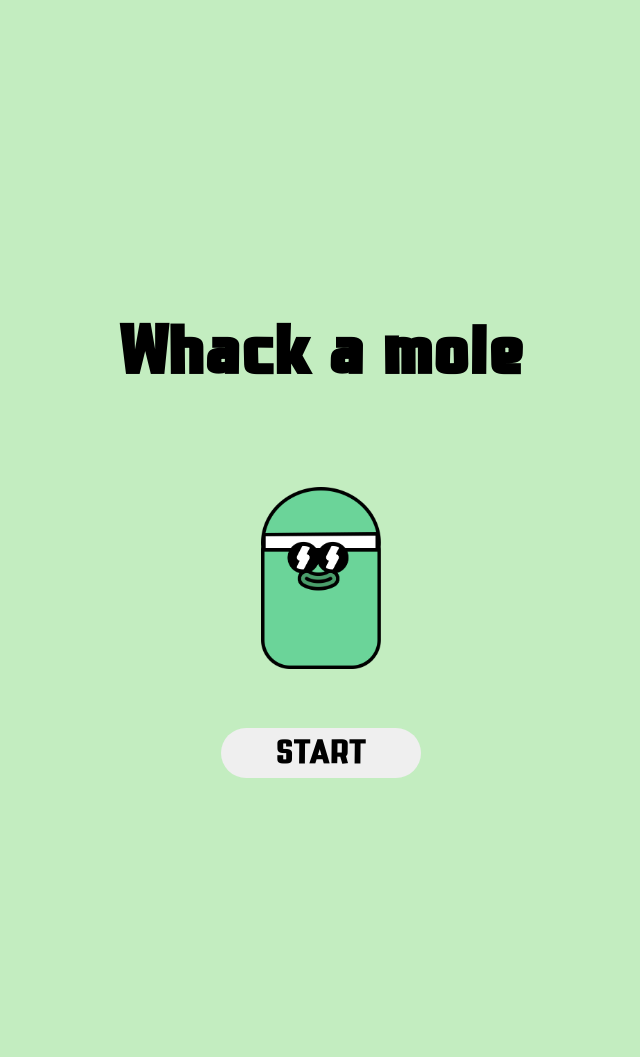
After one commit to ssssojung/pb-class, a PHP site: page /javascript/WhackAMole/index.html in a window 1280 px wide. The commit adds this page. Shown: the whole page, without its empty margins (319-959 px from the left). Run offline with PHP 8.4, Linux system fonts and the light colour scheme.

Commit message:
whack a mole 추가

```diff
--- a/index.html
+++ b/index.html
@@ -235,8 +235,8 @@
                 </a>
             </div>
             <div class="js_item">
-                <a href="#none">
-                    <div class="js_content on_going"></div>
+                <a href="//ssssojung.github.io/pb-class/javascript/WhackAMole/">
+                    <div class="js_content "></div>
                     <p>whack a mole</p>
                 </a>
             </div>
--- /dev/null
+++ b/javascript/WhackAMole/index.html
@@ -0,0 +1,97 @@
+<!DOCTYPE html>
+<html lang="en">
+<head>
+    <meta charset="UTF-8">
+    <meta name="viewport" content="width=device-width, initial-scale=1.0">
+    <title>Whack a mole</title>
+    <link rel="stylesheet" href="./style.css">
+</head>
+<body>
+    <div class="start_bg">
+        <div class="start_con">
+            <h1>Whack a mole</h1>
+            <div class="greenBiz"></div>
+            <button id="start">Start</button>
+        </div>
+    </div>
+    <div class="over_bg">
+        <div class="over_con">
+            <h1>Whack a mole</h1>
+            <div class="greenBiz"></div>
+            <p>SCORE : <span id="FinalScore"></span></p>
+            <button id="replay">Replay</button>
+        </div>
+    </div>
+    <div class="Box">
+        <div id="game">
+            <div class="top_con">
+                <p class="time_con"><span id="timer"></span></p>
+                <span id="score"></span>
+            </div>
+            <div class="row">
+                <div class="cell">
+                    <div class="hole"></div>
+                    <div class="Biz hidden"></div>
+                    <div class="bomb hidden"></div>
+                    <div class="hole_front"></div>
+                </div>
+                <div class="cell">
+                    <div class="hole"></div>
+                    <div class="Biz hidden"></div>
+                    <div class="bomb hidden"></div>
+                    <div class="hole_front"></div>
+                </div>
+                <div class="cell">
+                    <div class="hole"></div>
+                    <div class="Biz hidden"></div>
+                    <div class="bomb hidden"></div>
+                    <div class="hole_front"></div>
+                </div>
+            </div>
+            <div class="row">
+                <div class="cell">
+                    <div class="hole"></div>
+                    <div class="Biz hidden"></div>
+                    <div class="bomb hidden"></div>
+                    <div class="hole_front"></div>
+                </div>
+                <div class="cell">
+                    <div class="hole"></div>
+                    <div class="Biz hidden"></div>
+                    <div class="bomb hidden"></div>
+                    <div class="hole_front"></div>
+                </div>
+                <div class="cell">
+                    <div class="hole"></div>
+                    <div class="Biz hidden"></div>
+                    <div class="bomb hidden"></div>
+                    <div class="hole_front"></div>
+                </div>
+            </div>
+            <div class="row">
+                <div class="cell">
+                    <div class="hole"></div>
+                    <div class="Biz hidden"></div>
+                    <div class="bomb hidden"></div>
+                    <div class="hole_front"></div>
+                </div>
+                <div class="cell">
+                    <div class="hole"></div>
+                    <div class="Biz hidden"></div>
+                    <div class="bomb hidden"></div>
+                    <div class="hole_front"></div>
+                </div>
+                <div class="cell">
+                    <div class="hole"></div>
+                    <div class="Biz hidden"></div>
+                    <div class="bomb hidden"></div>
+                    <div class="hole_front"></div>
+                </div>
+            </div>
+        </div>
+    </div>
+
+
+    <script src="./script.js"></script>
+</body>
+</html>
--- /dev/null
+++ b/javascript/WhackAMole/script.js
@@ -0,0 +1,102 @@
+const $timer = document.querySelector('#timer');
+const $score = document.querySelector('#score');
+const $game = document.querySelector('#game');
+const $start = document.querySelector('#start');
+const $$cells = document.querySelectorAll('.cell');
+const $replay = document.querySelector('#replay');
+const over_bg = document.querySelector('.over_bg');
+
+const holes = [0,0,0,0,0,0,0,0,0];
+let started = false;
+let score = 0;
+let time = 30;
+
+$start.addEventListener('click',()=>{
+    const start_bg = document.querySelector('.start_bg');
+    start_bg.style.display = 'none';
+    Game();
+});
+
+$replay.addEventListener('click',()=>{
+    score = 0;
+    time = 10;
+    started = false;
+    over_bg.style.display = 'none';
+    Game();
+});
+
+const Game = () =>{
+    if(started) return;
+    started = true;
+    console.log('시작')
+    const timerId = setInterval(()=>{
+        time = (time * 10 -1) /10;
+        $timer.textContent = time;
+        if(time === 0){
+            clearInterval(timerId);
+            clearInterval(tickId);
+            setTimeout(()=>{
+                over_bg.style.display = 'flex';
+                const Fscore = document.querySelector('#FinalScore');
+                Fscore.textContent = score;
+            },50);
+        }
+    },100);
+    const tickId = setInterval(tick, 1000);
+    tick();
+};
+
+
+let BizPercent = 0.3;
+let BombPercent = 0.5;
+
+const tick = () =>{
+    holes.forEach((hole,index)=>{
+        if(hole) return; // setTimeout을 2초로 변경시켜줌
+        const randomValue = Math.random();
+        if(randomValue < BizPercent){
+            const $BIZ = $$cells[index].querySelector('.Biz')
+            holes[index] = setTimeout(()=>{ //1초 뒤에 사라짐
+                $BIZ.classList.add('hidden');
+                holes[index] = 0;
+               // console.log('안녕')//실행순서2
+            },1000);
+            $BIZ.classList.remove('hidden');
+            //console.log('하세요')//실행순서1
+        } else if(randomValue < BombPercent){
+            const $Bomb = $$cells[index].querySelector('.bomb')
+            holes[index] = setTimeout(()=>{ //1초 뒤에 사라짐
+                console.log('Bomb');
+                $Bomb.classList.add('hidden');
+                holes[index] = 0;
+               // console.log('안녕')//실행순서2
+            },1000);
+            $Bomb.classList.remove('hidden');
+        }
+    });
+}
+
+$$cells.forEach(($cell, index)=>{
+    $cell.querySelector('.Biz').addEventListener('click',(e)=>{
+        e.target.classList.add('dead');
+        e.target.classList.add('hidden');
+        score+=10;
+        $score.textContent =score;
+        clearTimeout(holes[index]); //기존 내려가는 타이머 제거
+        setTimeout(()=>{
+            holes[index] = 0;
+            e.target.classList.remove('dead');
+        },1000);
+    });
+    $cell.querySelector('.bomb').addEventListener('click',(e)=>{
+        e.target.classList.add('boom');
+        e.target.classList.add('hidden');
+        score-=10;
+        $score.textContent =score;
+        clearTimeout(holes[index]);
+        setTimeout(()=>{
+            holes[index]=0;
+            e.target.classList.remove('boom');
+        },1000)
+    })
+});
--- /dev/null
+++ b/javascript/WhackAMole/style.css
@@ -0,0 +1,172 @@
+@font-face {
+    font-family: 'cartoon_B';
+    src: url('../font/cartoon_B.ttf') format('truetype');
+}
+body{
+    background-color: #C3EDC0;
+    padding: 0;
+    margin: 0;
+    user-select: none;
+    font-family: 'cartoon_B';
+}
+.start_bg{
+    background-color: #C3EDC0;
+    position: fixed;
+    top: 0;
+    left: 0;
+    width: 100%;
+    height: 100%;
+    display: flex;
+    justify-content: center;
+    align-items: center;
+    z-index: 10;
+
+}
+.start_con,
+.over_con{
+    display: flex;
+    justify-content: center;
+    align-items: center;
+    flex-direction: column;
+}
+h1,
+.over_con p,
+#FinalScore{
+    font-family: 'cartoon_B';
+    font-size: 4rem;
+}
+.over_bg{
+    background-color: #C3EDC0;
+    position: fixed;
+    top: 0;
+    left: 0;
+    width: 100%;
+    height: 100%;
+    display: none;
+    justify-content: center;
+    align-items: center;
+    z-index: 10;
+}
+.over_con{
+    display: flex;
+    justify-content: center;
+    align-items: center;
+    flex-direction: column;
+}
+.greenBiz{
+    background-image: url(../img/green_BIZ.png);
+    width: 300px;
+    height: 300px;
+    background-size: 40%;
+    background-repeat: no-repeat;
+    background-position: center;
+}
+/* .start_con button{
+     cursor: pointer;
+} */
+button{
+    text-transform: uppercase;
+    font-family: 'cartoon_B';
+    border: none;
+    box-shadow: none;
+    border-radius: 0;
+    cursor: pointer;
+    width: 200px;
+    height: 50px;
+    font-size: 2rem;
+    border-radius: 50px;
+}
+.Box{
+    display: flex;
+    justify-content: center;
+    align-items: center;
+    min-height: 100vh;
+}
+.top_con{
+    display: flex;
+    justify-content: space-between;
+    align-items: center;
+}
+.Box span{
+    font-family: 'cartoon_B';
+    text-align: center;
+}
+.time_con{
+    font-size: 2.5rem;
+    width: 100px;
+    height: 100px;
+    border-radius: 50%;
+    background-color: #6BD499;
+    border: 5px solid white;
+    display: flex;
+    justify-content: center;
+    align-items: center;
+}
+#score{
+    display: inline-block;
+    font-size: 3.5rem;
+}
+.time_con span{
+    color: white;
+}
+.Biz, .bomb {
+    width: 131px;
+    height: 200px;
+    position: absolute;
+    transition: bottom 1s;
+}
+.Biz{
+    width: 200px;
+    height: 200px;
+    background: url('../img/green_BIZ.png') center center no-repeat;
+    background-size: 131px 200px;
+    bottom: -10px;
+    cursor: pointer;
+}
+.bomb{
+    width: 200px;
+    height: 200px;
+    background: url('../img/bomb_BIZ.png') center center no-repeat;
+    background-size: 131px 200px;
+    bottom: 10px;
+    cursor: pointer;
+}
+.boom{
+    width: 200px;
+    height: 200px;
+    background: url('../img/boom_BIZ.png') center center no-repeat;
+    background-size: 200px 200px;
+}
+.cell {
+    display: inline-block;
+    position: relative;
+    width: 200px;
+    height: 200px;
+    overflow: hidden;
+}
+
+.hidden {
+    bottom: -200px;
+}
+.dead{
+    width: 200px;
+    height: 200px;
+    background: url('../img/dead_BIZ.png') center center no-repeat;
+    background-size: 131px 200px;
+}
+.hole{
+    width: 200px;
+    height: 88px;
+    position: absolute;
+    bottom: 0;
+    background: url(../img/hole.png) center center no-repeat;
+    background-size: 200px 88px;
+}
+.hole_front{
+    width: 200px;
+    height: 51px;
+    position: absolute;
+    bottom: -2px;
+    background: url(../img/hole_front.png) center center no-repeat;
+    background-size: 200px 51px;
+}
--- a/javascript/WordRelay/style.css
+++ b/javascript/WordRelay/style.css
@@ -33,7 +33,6 @@ input:focus{
 }
 button{
     font-family: 'cartoon_R';
-    background: inherit ;
     border:none;
     box-shadow:none;
     border-radius:0;
```
Also changed, not shown: css/style.css (+7 -0 lines), javascript/img/bomb_BIZ.png (added), javascript/img/boom_BIZ.png (added), javascript/img/dead_BIZ.png (added), javascript/img/green_BIZ.png (added), javascript/img/hole.png (added), javascript/img/hole_front.png (added).
